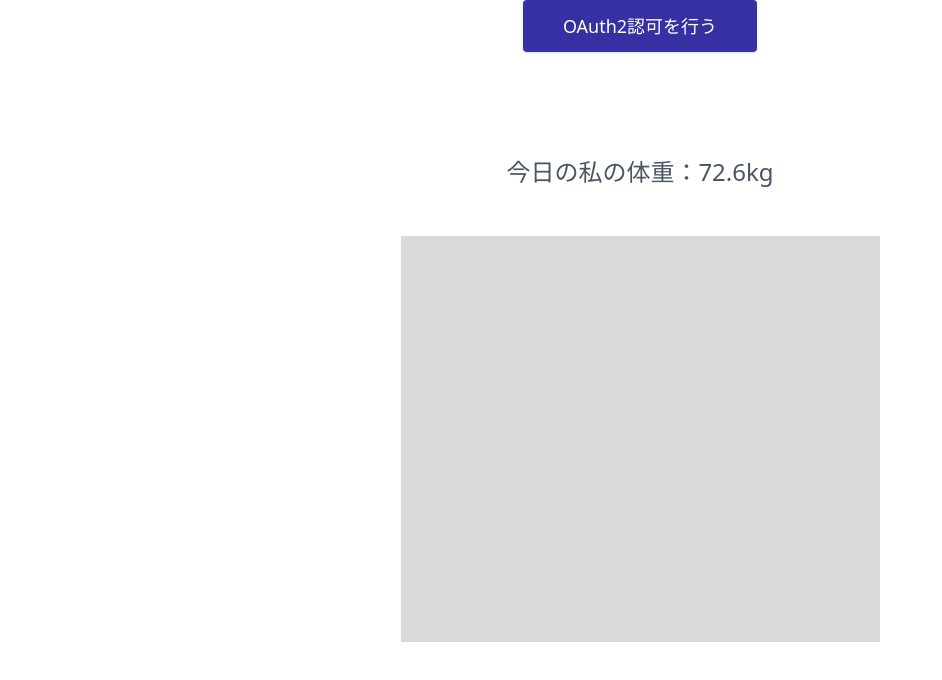
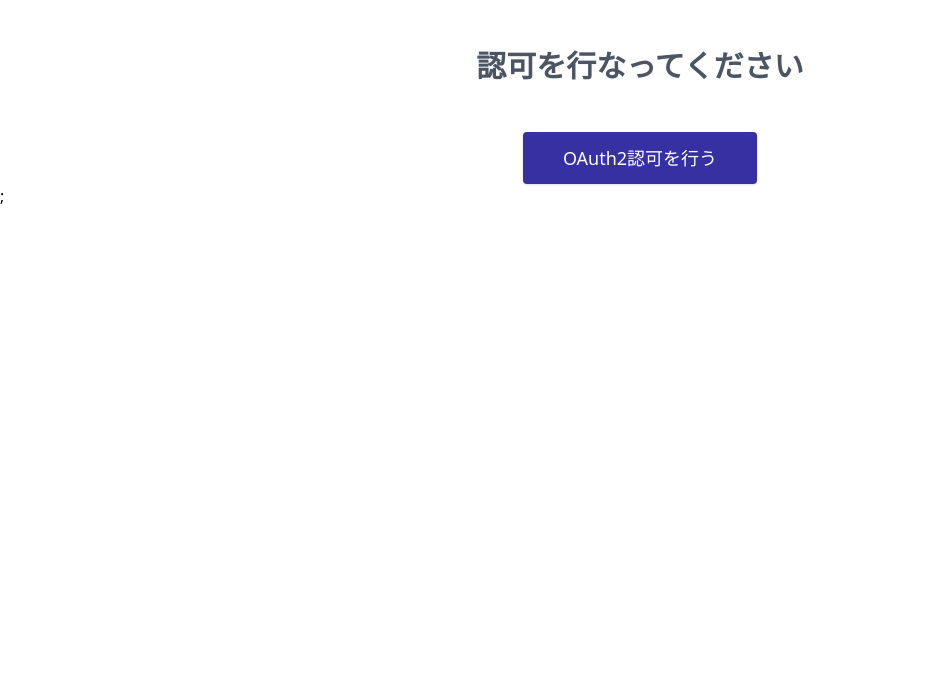
Before and after one commit to matsunagadaiki151/withings-react, a React (Create React App) app: page / in a window 1280 px wide. Shown: the top 680 px of the page, without its empty margins (0-942 px from the left). Built offline with nearby package versions, Linux system fonts and the light colour scheme.

Commit message:
認可画面とメイン画面が切り替わるよう修正

```diff
--- a/src/App.tsx
+++ b/src/App.tsx
@@ -1,19 +1,11 @@
 import React from "react";
 import "./App.css";
-import AuthorizeButton from "./components/AuthorizeButton";
-import MyWeight from "./components/MyWeight";
-import Title from "./components/Title";
-import WeightChart from "./components/WeightChart";
+import Authorize from "./components/Authorize";
+import Main from "./components/Main";
 
 function App() {
-  return (
-    <>
-      {<AuthorizeButton />}
-      <Title />
-      <MyWeight todayWeight={72.6} />
-      <WeightChart />
-    </>
-  );
+  const isAuthorized = false;
+  return <>{isAuthorized ? <Main /> : <Authorize />}</>;
 }
 
 export default App;
```
